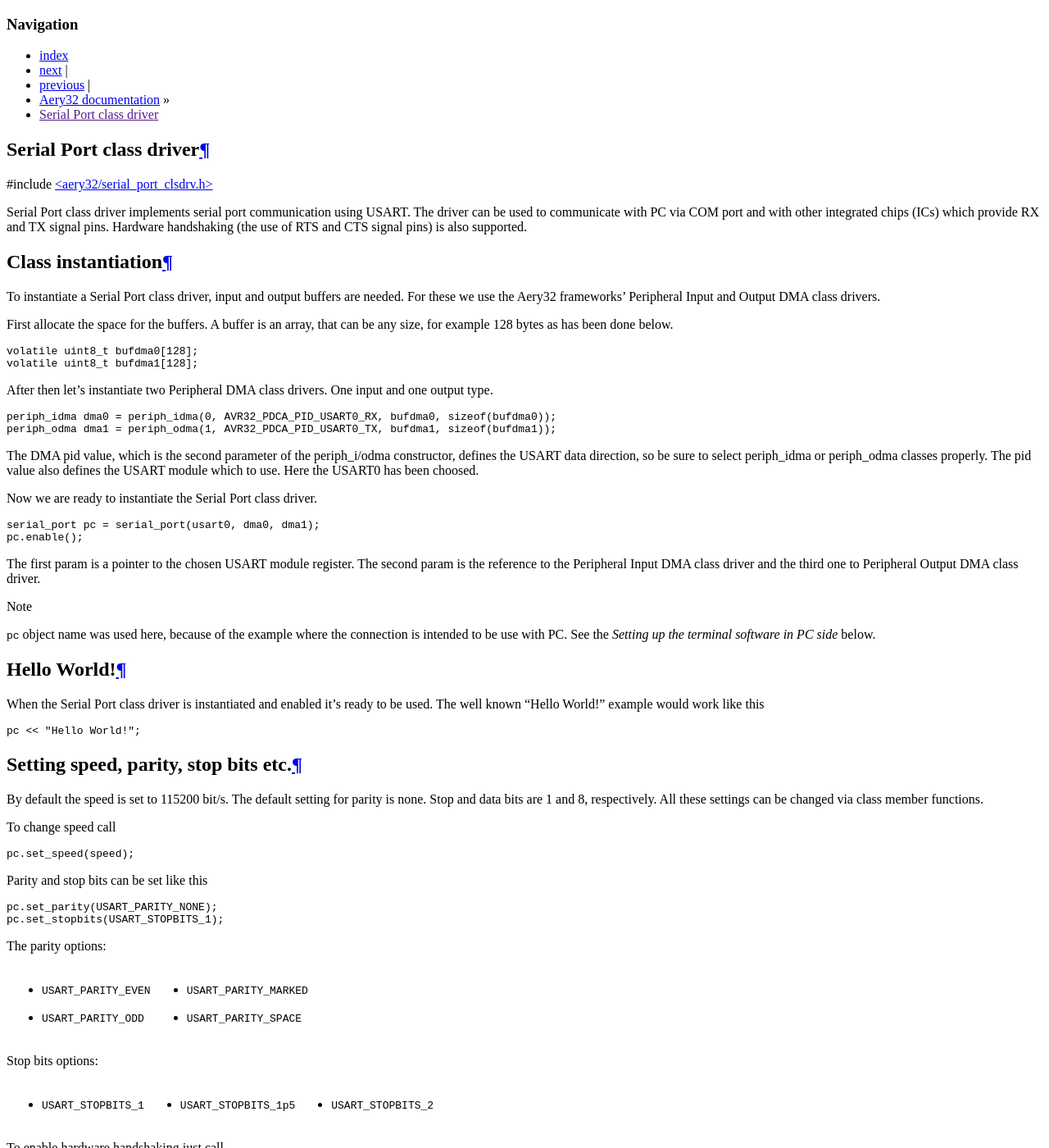
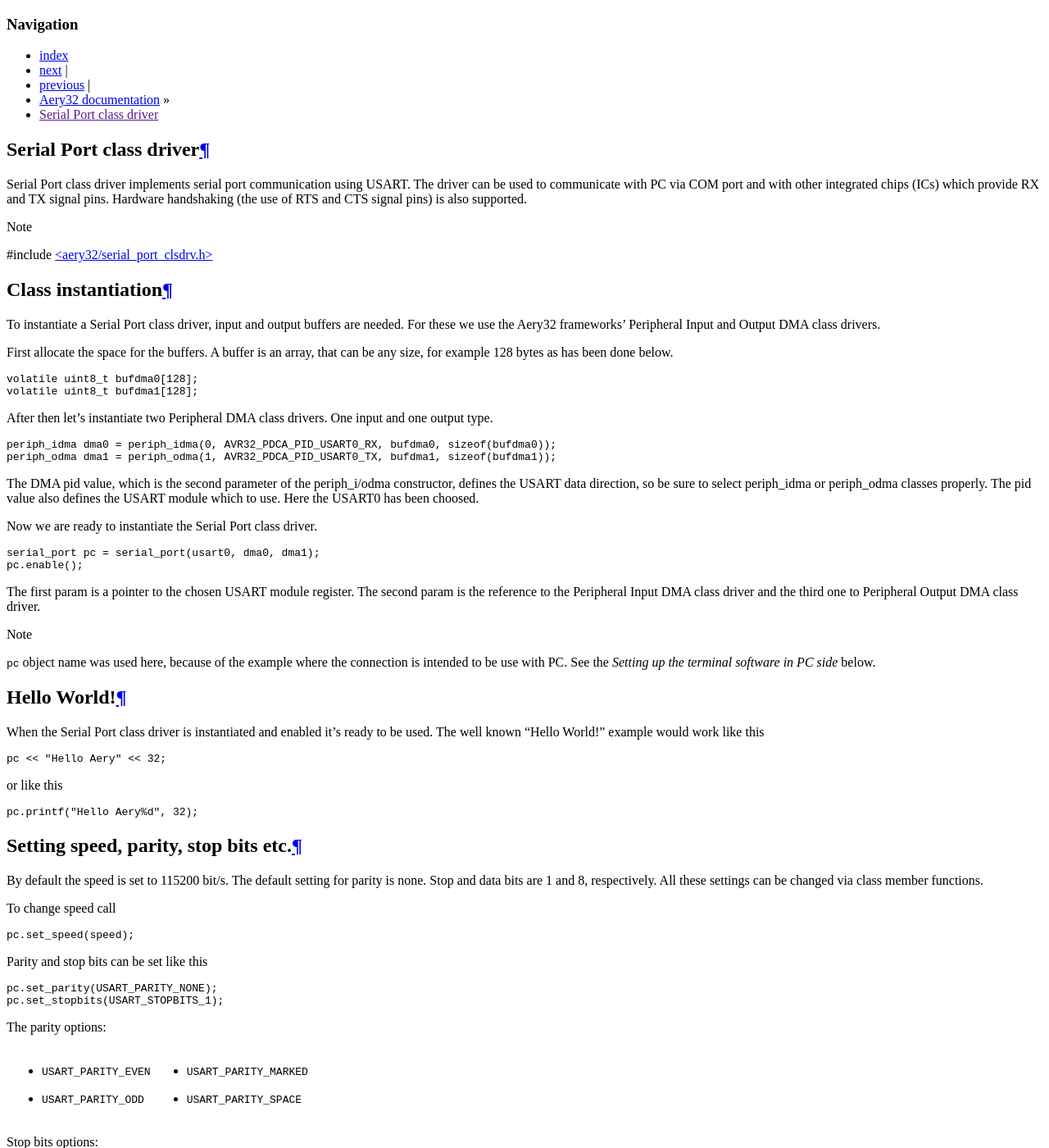
Before and after one commit to aery32/aery32-refguide, a Sphinx documentation site: the page built from source/clsdrv/serial_port.rst, in a window 1280 px wide and 1400 px high. Shown: the whole window at 82% size. Built offline with Sphinx 7.4.7, drawn with Linux system fonts in a browser that asks for light colours.

Commit message:
Update serial_port.rst

```diff
--- a/source/clsdrv/serial_port.rst
+++ b/source/clsdrv/serial_port.rst
@@ -1,13 +1,14 @@
 Serial Port class driver
 ========================
-
-#include `<aery32/serial_port_clsdrv.h> <https://github.com/aery32/aery32/blob/master/aery32/aery32/serial_port_clsdrv.h>`_
 
 Serial Port class driver implements serial port communication using USART.
 The driver can be used to communicate with PC via COM port and with other
 integrated chips (ICs) which provide RX and TX signal pins. Hardware
 handshaking (the use of RTS and CTS signal pins) is also supported.
 
+.. note::
+
+    #include `<aery32/serial_port_clsdrv.h> <https://github.com/aery32/aery32/blob/master/aery32/aery32/serial_port_clsdrv.h>`_
 
 Class instantiation
 -------------------
@@ -62,8 +63,13 @@
 
 .. code-block:: c++
 
-    pc << "Hello World!";
+    pc << "Hello Aery" << 32;
 
+or like this
+
+.. code-block:: c++
+
+    pc.printf("Hello Aery%d", 32);
 
 Setting speed, parity, stop bits etc.
 -------------------------------------
```
